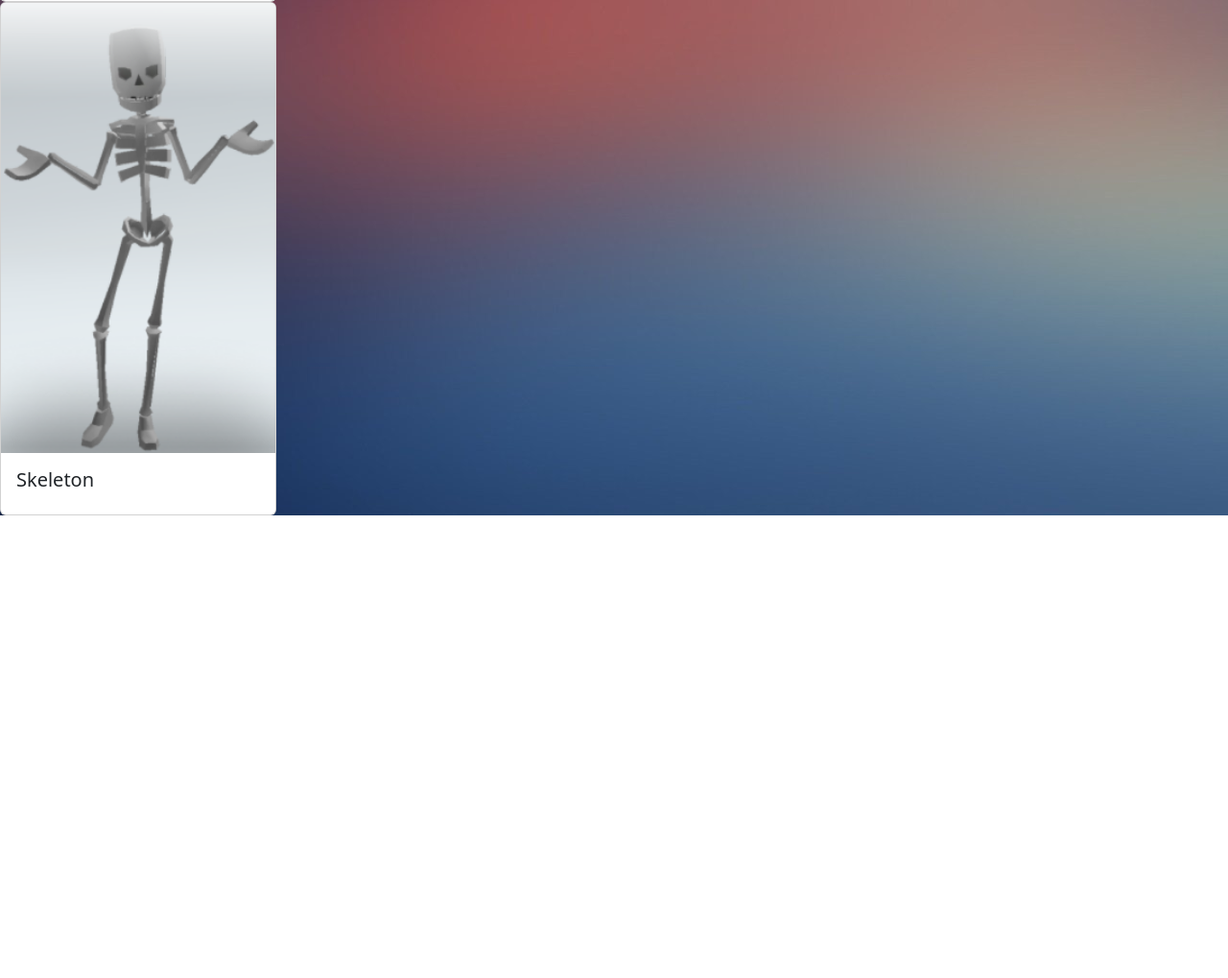
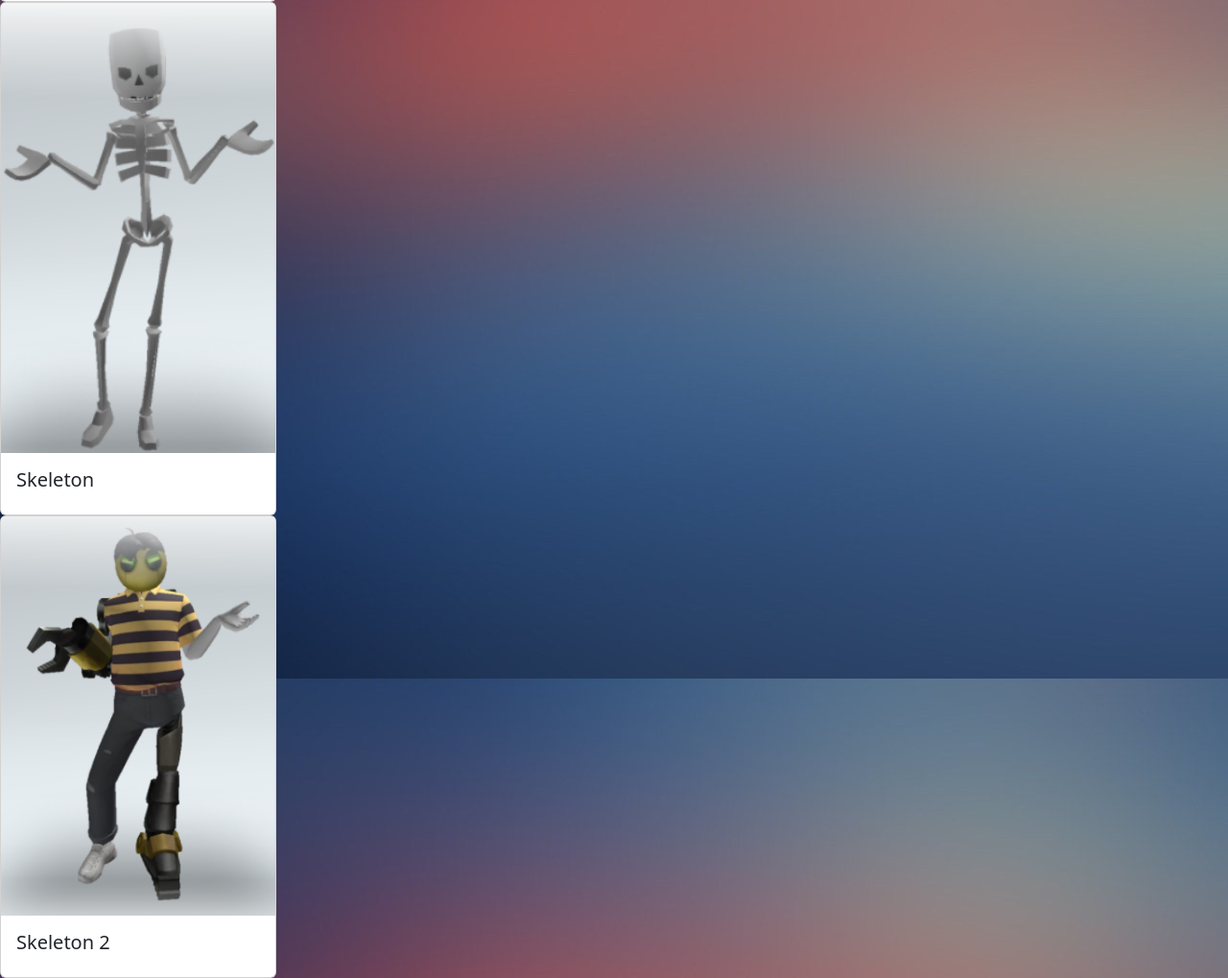
Before and after one commit to HardObby/hardobby, a plain HTML site: page our.html in a window 1280 px wide. Shown: the part 418-1437 px from the top of the page at 96% size. Before the commit the page ends 955 px from the top, so only its background shows below. Drawn offline with nearby package versions, Linux system fonts and the light colour scheme.

Commit message:
Add files via upload

```diff
--- a/our.html
+++ b/our.html
@@ -27,7 +27,7 @@
         </div>
       </nav>
     <h5 class="h">Режим создан игроком LJKM110</h5>
-    <h5 class="h">Помогал в создание игрок Skeleton</h5>
+    <h5 class="h">Помогали в создание игроки Skeleton и Skeleton 2</h5>
     <div class="card" style="width: 18rem;">
         <img src="img/LJKM.png" class="card-img-top" alt="ошибка">
         <div class="card-body">
@@ -40,6 +40,12 @@
           <h5 class="card-title">Skeleton</h5>
         </div>
       </div>
+      <div class="card" style="width: 18rem;">
+        <img src="img/Skeleton2.png" class="card-img-top" alt="ошибка">
+        <div class="card-body">
+          <h5 class="card-title">Skeleton 2</h5>
+        </div>
+      </div>
     <script src="https://cdn.jsdelivr.net/npm/bootstrap@5.3.3/dist/js/bootstrap.bundle.min.js" integrity="sha384-YvpcrYf0tY3lHB60NNkmXc5s9fDVZLESaAA55NDzOxhy9GkcIdslK1eN7N6jIeHz" crossorigin="anonymous"></script>
 </body>
 </html>
```
Also changed, not shown: img/Skeleton2.png (added).
